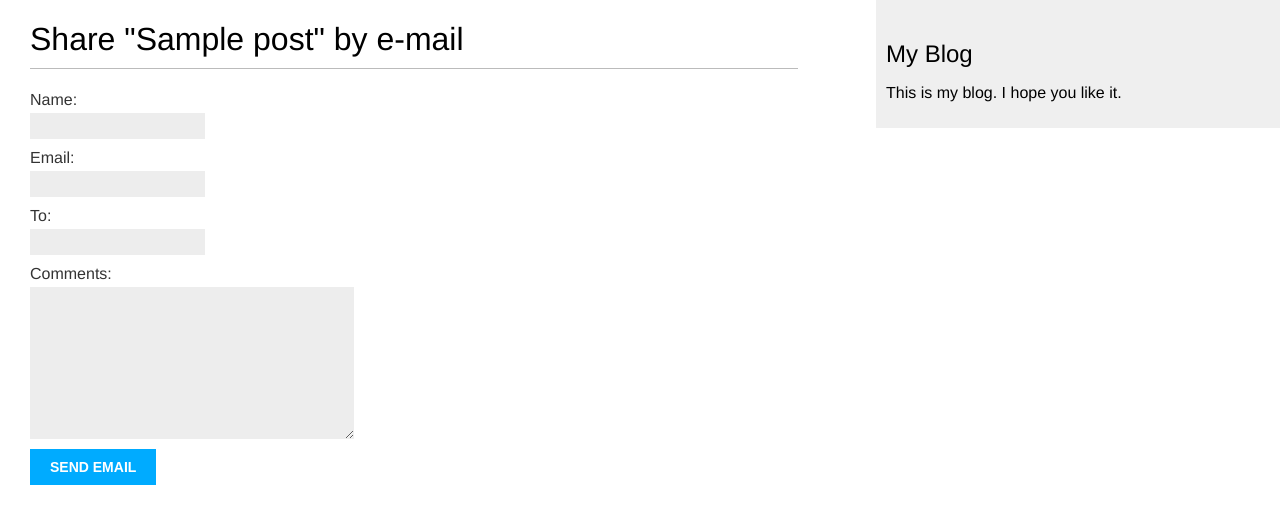
After one commit to anhbkpro/django5-blog, a Django app: page /blog/1/share/ in a window 1280 px wide. The commit adds this page. Shown: the top 524 px of the page. Run offline with Django 5.2, Linux system fonts and the light colour scheme; tables that the repository leaves empty hold one stand-in row (values such as "Sample post").

Commit message:
send email

```diff
--- /dev/null
+++ b/mysite/blog/forms.py
@@ -0,0 +1,8 @@
+from django import forms
+
+
+class EmailPostForm(forms.Form):
+    name = forms.CharField(max_length=25)
+    email = forms.EmailField()
+    to = forms.EmailField()
+    comments = forms.CharField(required=False, widget=forms.Textarea)
--- a/mysite/blog/templates/blog/post/detail.html
+++ b/mysite/blog/templates/blog/post/detail.html
@@ -8,4 +8,7 @@
         Published {{ post.publish }} by {{ post.author }}
     </p>
     {{ post.body|linebreaks }}
+    <p>
+        <a href="{% url 'blog:post_share' post.id %}">Share this post</a>
+    </p>
 {% endblock %}
--- /dev/null
+++ b/mysite/blog/templates/blog/post/share.html
@@ -0,0 +1,19 @@
+{% extends "blog/base.html" %}
+
+{% block title %}Share a post{% endblock %}
+
+{% block content %}
+    {% if not sent %}
+        <h1>Share "{{ post.title }}" by e-mail</h1>
+        <form method="post">
+            {{ form.as_p }}
+            {% csrf_token %}
+            <input type="submit" value="Send email">
+        </form>
+    {% else %}
+        <h1>E-mail successfully sent</h1>
+        <p>
+        "{{ post.title }}" was successfully sent to {{ form.cleaned_data.to }}.
+        </p>
+    {% endif %}
+{% endblock %}
--- a/mysite/blog/urls.py
+++ b/mysite/blog/urls.py
@@ -5,8 +5,11 @@ from . import views
 app_name = 'blog'
 
 urlpatterns = [
-    path('', views.post_list, name='post_list'),
+    path('', views.PostListView.as_view(), name='post_list'),
     path('<int:year>/<int:month>/<int:day>/<slug:post>/',
          views.post_detail,
          name='post_detail'),
+    path('<int:post_id>/share/',
+          views.post_share,
+          name='post_share'),
 ]
--- a/mysite/blog/views.py
+++ b/mysite/blog/views.py
@@ -1,6 +1,41 @@
 from django.core.paginator import Paginator, EmptyPage, PageNotAnInteger
 from django.shortcuts import get_object_or_404, render
+from django.views.generic import ListView
+from django.core.mail import send_mail
+from .forms import EmailPostForm
 from blog.models import Post
+
+
+def post_share(request, post_id):
+    post = get_object_or_404(Post, id=post_id, status=Post.Status.PUBLISHED)
+    sent = False
+
+    if request.method == 'POST':
+        form = EmailPostForm(request.POST)
+        if form.is_valid():
+            cd = form.cleaned_data
+            # Send email
+            post_url = request.build_absolute_uri(
+                post.get_absolute_url()
+            )
+            subject = f"{cd['name']} recommends you read " f"{post.title}"
+            message = f"Read {post.title} at {post_url}\n\n" f"{cd['name']}'s comments: {cd['comments']}"
+            send_mail(
+                subject,
+                message,
+                from_email=None,
+                recipient_list=[cd['to']],
+            )
+            sent = True
+    else:
+        form = EmailPostForm()
+    return render(request, 'blog/post/share.html', {'post': post, 'form': form, 'sent': sent})
+
+class PostListView(ListView):
+    queryset = Post.published.all()
+    context_object_name = 'posts'
+    paginate_by = 3
+    template_name = 'blog/post/list.html'
 
 def post_list(request):
     post_list = Post.published.all()
```
Also changed, not shown: mysite/mysite/settings.py (+11 -0 lines).
